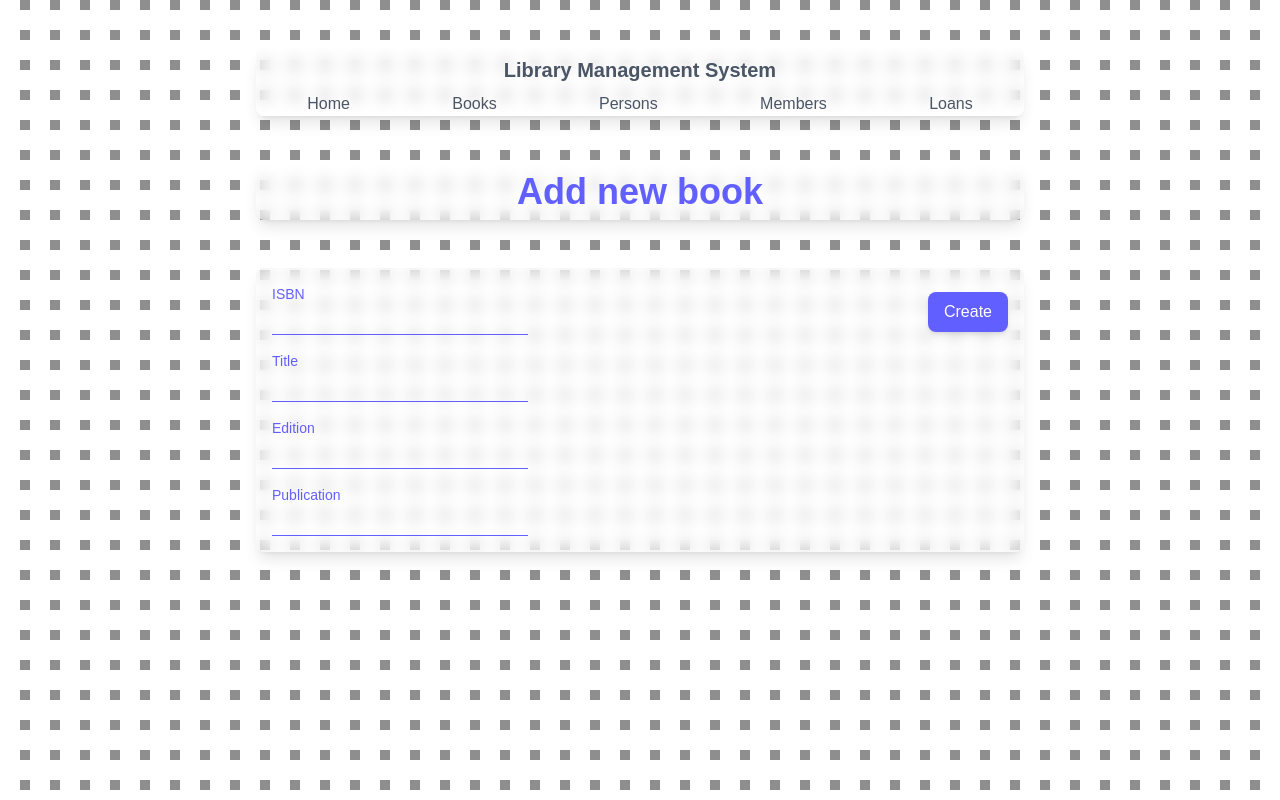
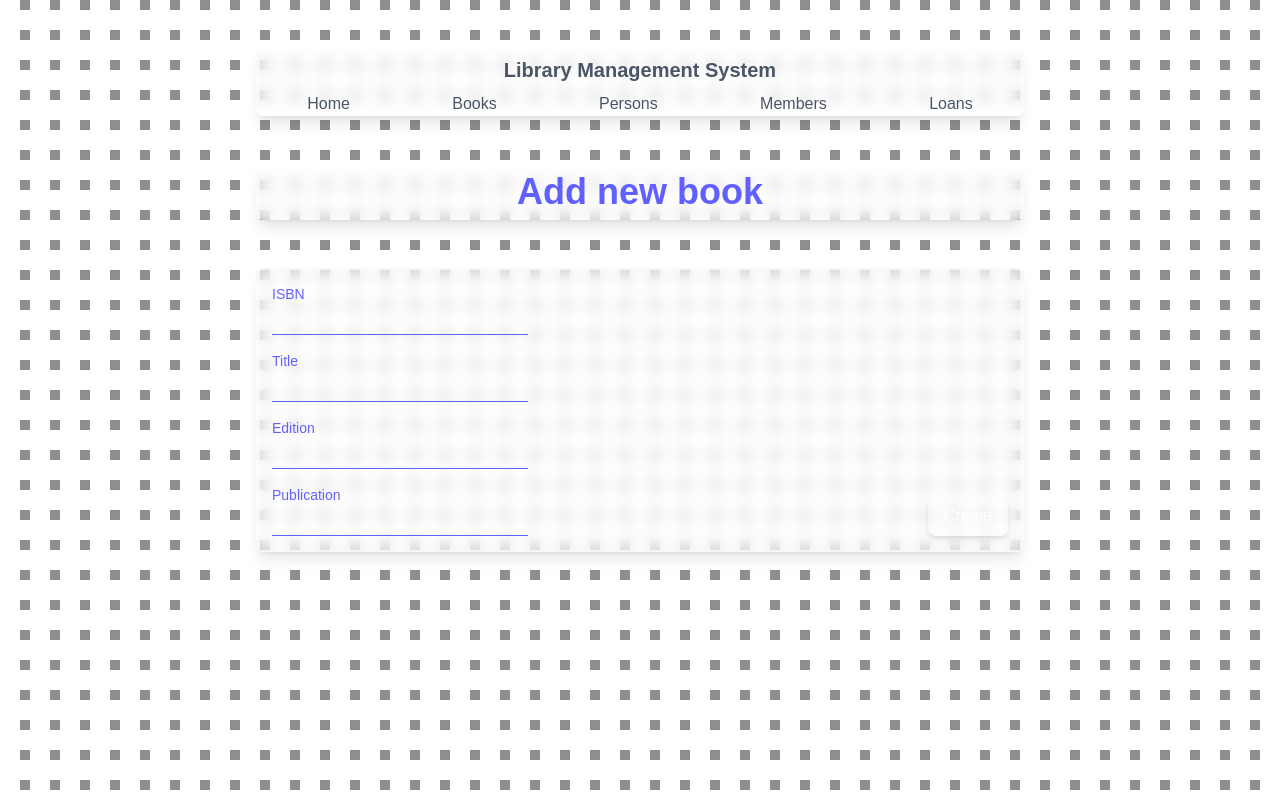
Before and after one commit to leventepap/wad-final-project, a Next.js app in the folder frontend/: page /book/add in a window 1280 px wide. Built offline with nearby package versions, Linux system fonts and the light colour scheme.

Commit message:
replaced all buttons with Button component

```diff
--- a/frontend/src/components/book-details.tsx
+++ b/frontend/src/components/book-details.tsx
@@ -2,6 +2,7 @@ import React, {useState} from "react";
 import {Book} from "@/models/book";
 import {BOOK_BASE_URL, instance} from "@/utils/fetching";
 import {useRouter} from "next/router";
+import Button, {ButtonColor} from "@/components/button";
 
 export default function BookDetails(props: { book?: Book, setBook?: Function }) {
 
@@ -56,10 +57,7 @@ export default function BookDetails(props: { book?: Book, setBook?: Function })
     const createSection = () => {
         return (
             <div className="flex flex-col gap-2">
-                <button onClick={submitCreate}
-                        className="bg-indigo-500 text-white px-4 py-2 rounded-lg hover:bg-indigo-600 shadow-md hover:shadow-lg focus:outline-none cursor-pointer mt-2">
-                    Create
-                </button>
+                <Button label="Create" onCLick={submitCreate}/>
             </div>
         );
     }
@@ -68,22 +66,13 @@ export default function BookDetails(props: { book?: Book, setBook?: Function })
         return (
             <div className="flex flex-col gap-2">
                 {edit ? null :
-                    <button onClick={() => setEdit(true)}
-                            className="bg-indigo-500 text-white px-4 py-2 rounded-lg hover:bg-indigo-600 shadow-md hover:shadow-lg focus:outline-none cursor-pointer mt-auto">
-                        Edit
-                    </button>
+                    <Button label="Edit" onCLick={() => setEdit(true)}/>
                 }
                 {!edit ? null :
-                    <button onClick={handleCancel}
-                            className="bg-gray-500 text-white px-4 py-2 rounded-lg hover:bg-gray-600 shadow-md hover:shadow-lg focus:outline-none cursor-pointer mt-auto">
-                        Cancel
-                    </button>
+                    <Button label="Cancel" onCLick={handleCancel} color={ButtonColor.INACTIVE}/>
                 }
                 {!edit ? null :
-                    <button onClick={submitUpdate}
-                            className="bg-indigo-500 text-white px-4 py-2 rounded-lg hover:bg-indigo-600 shadow-md hover:shadow-lg focus:outline-none cursor-pointer mt-2">
-                        Save
-                    </button>
+                    <Button label="Save" onCLick={submitUpdate}/>
                 }
             </div>
         );
--- /dev/null
+++ b/frontend/src/components/button.tsx
@@ -0,0 +1,25 @@
+import React from "react";
+
+export enum ButtonColor {
+    PRIMARY,
+    INACTIVE,
+    WARNING
+}
+
+export default function Button(props: { label: string, onCLick: Function, color?: ButtonColor }) {
+
+    let color;
+    switch (props.color) {
+        case ButtonColor.PRIMARY || undefined: color = "indigo"; break;
+        case ButtonColor.INACTIVE: color = "gray"; break;
+        case ButtonColor.WARNING: color = "red"; break;
+    }
+    const colorClass = `bg-${color}-500 hover:bg-${color}-600`;
+
+    return (
+        <button onClick={() => props.onCLick()}
+                className={`${colorClass} px-4 py-2 rounded-lg text-white shadow-md hover:shadow-lg focus:outline-none cursor-pointer mt-auto`}>
+            {props.label}
+        </button>
+    );
+}
--- a/frontend/src/components/member-details.tsx
+++ b/frontend/src/components/member-details.tsx
@@ -3,6 +3,7 @@ import {Member} from "@/models/member";
 import {Person} from "@/models/person";
 import Tag from "@/components/tag";
 import {instance, PERSON_BASE_URL} from "@/utils/fetching";
+import Button, {ButtonColor} from "@/components/button";
 
 export default function MemberDetails(props: { member: Member, setMember: Function }) {
 
@@ -18,7 +19,7 @@ export default function MemberDetails(props: { member: Member, setMember: Functi
         }));
     };
 
-    const handleSubmit = () => {
+    const submitUpdate = () => {
         instance.patch(`${PERSON_BASE_URL}/${props.member.PERSON_ID}`, personForm)
             .then(res => {
                 props.setMember({
@@ -34,6 +35,22 @@ export default function MemberDetails(props: { member: Member, setMember: Functi
         setPersonForm(props.member);
         setEdit(false);
     };
+
+    const editSection = () => {
+        return (
+            <div className="flex flex-col gap-2">
+                {edit ? null :
+                    <Button label="Edit" onCLick={() => setEdit(true)}/>
+                }
+                {!edit ? null :
+                    <Button label="Cancel" onCLick={handleCancel} color={ButtonColor.INACTIVE}/>
+                }
+                {!edit ? null :
+                    <Button label="Save" onCLick={submitUpdate}/>
+                }
+            </div>
+        );
+    }
 
     return (
         <div className="bg-white/50 backdrop-blur-sm border-gray-200 shadow-lg rounded-lg flex flex-row justify-between p-4">
@@ -80,24 +97,7 @@ export default function MemberDetails(props: { member: Member, setMember: Functi
                 <span>Joined: {props.member.JOINED}</span>
                 {props.member.TERMINATED && <span>Terminated: {props.member.TERMINATED}</span>}
 
-                {edit ? null :
-                    <button onClick={() => setEdit(true)}
-                            className="bg-indigo-500 text-white px-4 py-2 rounded-lg hover:bg-indigo-600 shadow-md hover:shadow-lg focus:outline-none cursor-pointer mt-auto">
-                        Edit
-                    </button>
-                }
-                {!edit ? null :
-                    <button onClick={handleCancel}
-                            className="bg-gray-500 text-white px-4 py-2 rounded-lg hover:bg-gray-600 shadow-md hover:shadow-lg focus:outline-none cursor-pointer mt-auto">
-                        Cancel
-                    </button>
-                }
-                {!edit ? null :
-                    <button onClick={handleSubmit}
-                            className="bg-indigo-500 text-white px-4 py-2 rounded-lg hover:bg-indigo-600 shadow-md hover:shadow-lg focus:outline-none cursor-pointer mt-2">
-                        Save
-                    </button>
-                }
+                {editSection()}
             </div>
         </div>
     );
--- a/frontend/src/components/person-details.tsx
+++ b/frontend/src/components/person-details.tsx
@@ -2,6 +2,7 @@ import React, {useState} from "react";
 import {Person} from "@/models/person";
 import {instance, PERSON_BASE_URL} from "@/utils/fetching";
 import {useRouter} from "next/router";
+import Button, {ButtonColor} from "@/components/button";
 
 export default function PersonDetails(props: { person?: Person, setPerson?: Function }) {
 
@@ -57,10 +58,7 @@ export default function PersonDetails(props: { person?: Person, setPerson?: Func
     const createSection = () => {
         return (
             <div className="flex flex-col gap-2">
-                <button onClick={submitCreate}
-                        className="bg-indigo-500 text-white px-4 py-2 rounded-lg hover:bg-indigo-600 shadow-md hover:shadow-lg focus:outline-none cursor-pointer mt-2">
-                    Create
-                </button>
+                <Button label="Create" onCLick={submitCreate}/>
             </div>
         );
     }
@@ -69,22 +67,13 @@ export default function PersonDetails(props: { person?: Person, setPerson?: Func
         return (
             <div className="flex flex-col gap-2">
                 {edit ? null :
-                    <button onClick={() => setEdit(true)}
-                            className="bg-indigo-500 text-white px-4 py-2 rounded-lg hover:bg-indigo-600 shadow-md hover:shadow-lg focus:outline-none cursor-pointer mt-auto">
-                        Edit
-                    </button>
+                    <Button label="Edit" onCLick={() => setEdit(true)}/>
                 }
                 {!edit ? null :
-                    <button onClick={handleCancel}
-                            className="bg-gray-500 text-white px-4 py-2 rounded-lg hover:bg-gray-600 shadow-md hover:shadow-lg focus:outline-none cursor-pointer mt-auto">
-                        Cancel
-                    </button>
+                    <Button label="Cancel" onCLick={handleCancel} color={ButtonColor.INACTIVE}/>
                 }
                 {!edit ? null :
-                    <button onClick={submitUpdate}
-                            className="bg-indigo-500 text-white px-4 py-2 rounded-lg hover:bg-indigo-600 shadow-md hover:shadow-lg focus:outline-none cursor-pointer mt-2">
-                        Save
-                    </button>
+                    <Button label="Save" onCLick={submitUpdate}/>
                 }
             </div>
         );
--- a/frontend/src/pages/book/index.tsx
+++ b/frontend/src/pages/book/index.tsx
@@ -4,6 +4,7 @@ import {instance, BOOK_BASE_URL} from "@/utils/fetching";
 import Page from "@/components/page";
 import BookTable from "@/components/book-table";
 import Link from "next/link";
+import Button from "@/components/button";
 
 export default function BooksPage() {
 
@@ -43,8 +44,7 @@ export default function BooksPage() {
                            value={search}
                            onChange={handleInputChange}
                            className="w-full px-4 py-2 rounded-lg"/>
-                    <button onClick={submitSearch}
-                            className="bg-indigo-500 text-white px-4 py-1 cursor-pointer rounded-lg hover:bg-indigo-600 shadow-md hover:shadow-lg focus:outline-none">Search</button>
+                    <Button label="Search" onCLick={submitSearch}/>
                 </div>
                 <Link href={`${BOOK_BASE_URL}/add`}>
                     <h1 className="text-indigo-500 font-bold text-lg px-4">Add new book</h1>
--- a/frontend/src/pages/person/index.tsx
+++ b/frontend/src/pages/person/index.tsx
@@ -4,6 +4,7 @@ import {instance, PERSON_BASE_URL} from "@/utils/fetching";
 import Page from "@/components/page";
 import PersonTable from "@/components/person-table";
 import Link from "next/link";
+import Button from "@/components/button";
 
 export default function PersonsPage() {
 
@@ -43,8 +44,7 @@ export default function PersonsPage() {
                            value={search}
                            onChange={handleInputChange}
                            className="w-full px-4 py-2 rounded-lg"/>
-                    <button onClick={submitSearch}
-                            className="bg-indigo-500 text-white px-4 py-1 cursor-pointer rounded-lg hover:bg-indigo-600 shadow-md hover:shadow-lg focus:outline-none">Search</button>
+                    <Button label="Search" onCLick={submitSearch}/>
                 </div>
                 <Link href={`${PERSON_BASE_URL}/add`}>
                     <h1 className="text-indigo-500 font-bold text-lg px-4">Add new person</h1>
```
